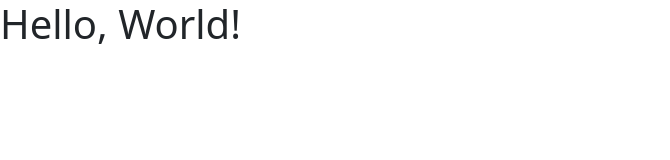
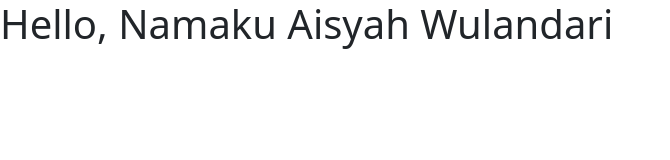
Before and after one commit to aisyahwlandr/latihan-git-binar, a plain HTML site: page index.html in a window 1280 px wide. Shown: the whole page, without its empty margins (0-670 px from the left). Drawn offline with nearby package versions, Linux system fonts and the light colour scheme.

Commit message:
add my name

```diff
--- a/index.html
+++ b/index.html
@@ -7,7 +7,7 @@
     <title>Document</title>
 </head>
 <body>
-    <h1>Hello, World!</h1>
+    <h1>Hello, Namaku Aisyah Wulandari</h1>
     <script src="https://cdn.jsdelivr.net/npm/bootstrap@5.3.3/dist/js/bootstrap.bundle.min.js" integrity="sha384-YvpcrYf0tY3lHB60NNkmXc5s9fDVZLESaAA55NDzOxhy9GkcIdslK1eN7N6jIeHz" crossorigin="anonymous"></script>
 </body>
 </html>
```
